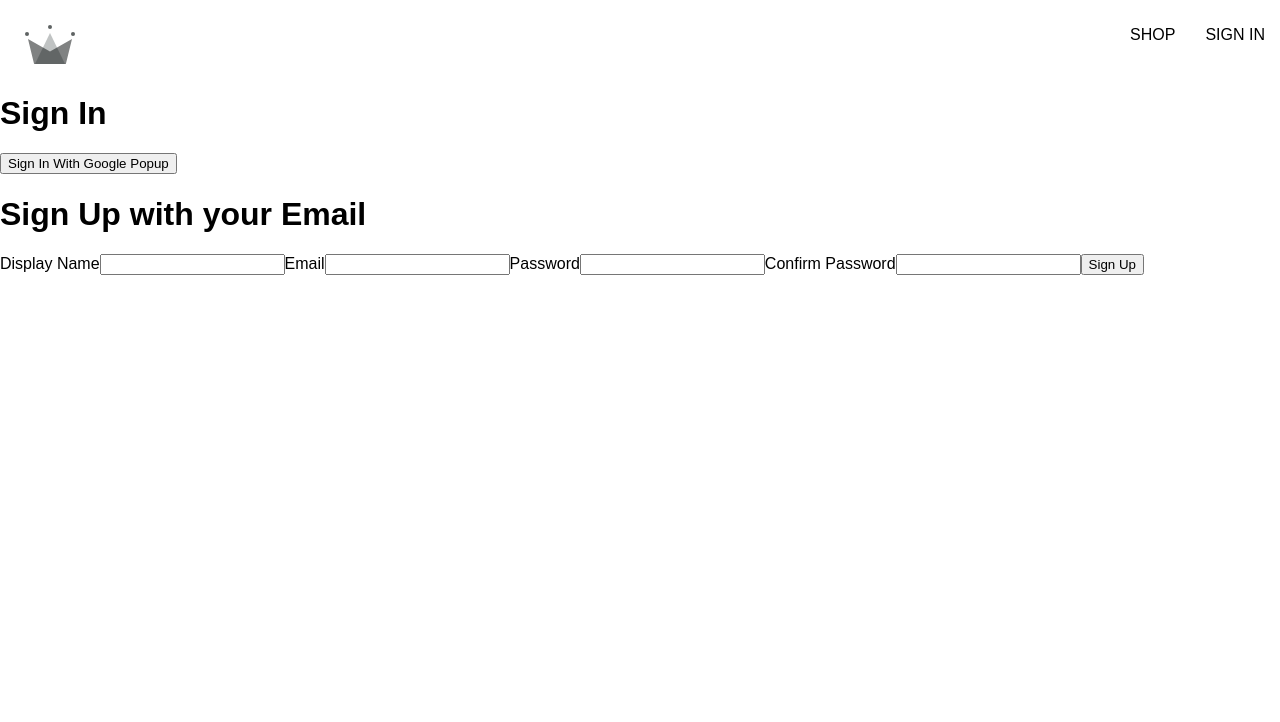
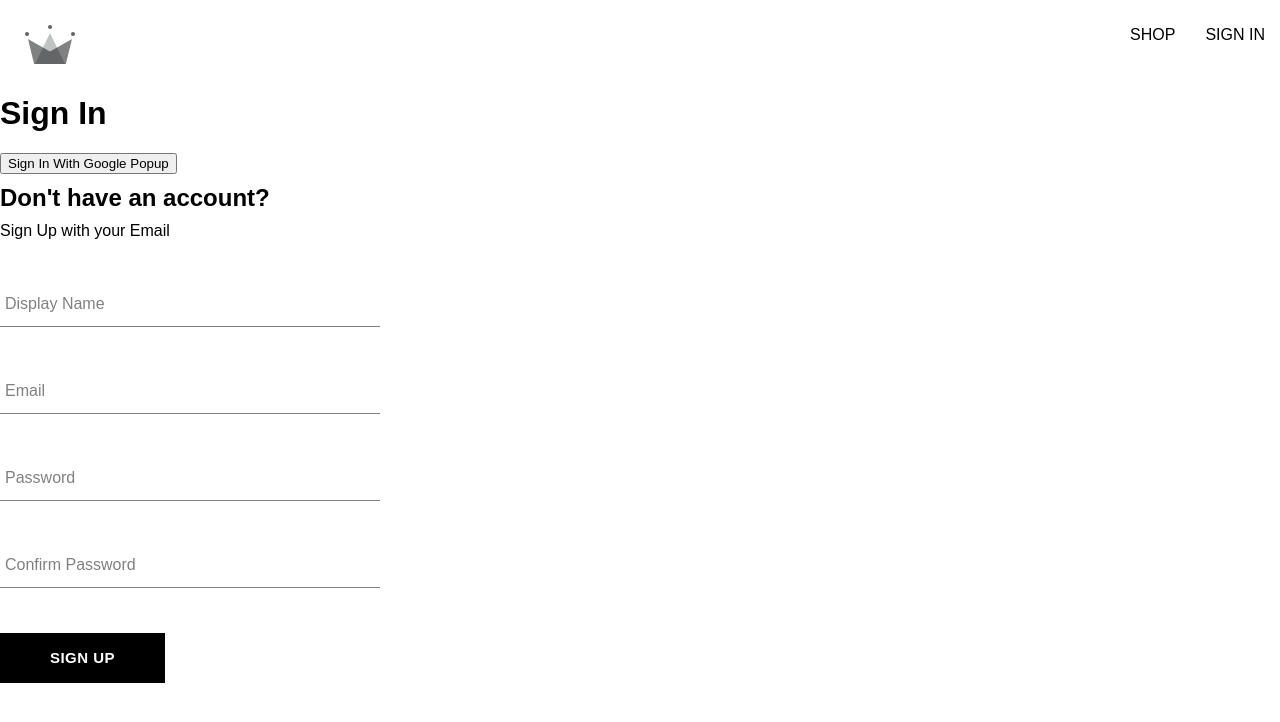
Before and after one commit to jakareya76/react-store, a React (Create React App) app: page /sign-in in a window 1280 px wide. Shown: the top 722 px of the page. Built offline with nearby package versions, Linux system fonts and the light colour scheme; a web font is replaced by a local one.

Commit message:
create from input component and button

```diff
--- /dev/null
+++ b/src/components/Button/Button.jsx
@@ -0,0 +1,19 @@
+import "./Button.styles.scss";
+
+const BUTTON_TYPES = {
+  google: "google-sign-in",
+  inverted: "inverted",
+};
+
+const Button = ({ children, buttonType, ...otherProps }) => {
+  return (
+    <button
+      className={`button-container ${BUTTON_TYPES[buttonType]}`}
+      {...otherProps}
+    >
+      {children}
+    </button>
+  );
+};
+
+export default Button;
--- /dev/null
+++ b/src/components/Button/Button.styles.scss
@@ -0,0 +1,46 @@
+.button-container {
+    min-width: 165px;
+    width: auto;
+    height: 50px;
+    letter-spacing: 0.5px;
+    line-height: 50px;
+    padding: 0 35px 0 35px;
+    font-size: 15px;
+    background-color: black;
+    color: white;
+    text-transform: uppercase;
+    font-family: sans-serif;
+    font-weight: bold;
+    border: none;
+    cursor: pointer;
+    display: flex;
+    justify-content: center;
+
+    &:hover {
+      background-color: white;
+      color: black;
+      border: 1px solid black;
+    }
+
+    &.google-sign-in {
+      background-color: #4285f4;
+      color: white;
+
+      &:hover {
+        background-color: #357ae8;
+        border: none;
+      }
+    }
+
+    &.inverted {
+      background-color: white;
+      color: black;
+      border: 1px solid black;
+
+      &:hover {
+        background-color: black;
+        color: white;
+        border: none;
+      }
+    }
+  }
--- /dev/null
+++ b/src/components/FormInput/FormInput.jsx
@@ -0,0 +1,20 @@
+import "./FormInput.styles.scss";
+
+const FormInput = ({ label, ...otherProps }) => {
+  return (
+    <div className="group">
+      <input {...otherProps} className="form-input" />
+      {label && (
+        <label
+          className={`${
+            otherProps.value.length ? "shrink" : ""
+          } form-input-label`}
+        >
+          {label}
+        </label>
+      )}
+    </div>
+  );
+};
+
+export default FormInput;
--- /dev/null
+++ b/src/components/FormInput/FormInput.styles.scss
@@ -0,0 +1,54 @@
+$sub-color: grey;
+$main-color: black;
+
+@mixin shrinkLabel {
+  top: -14px;
+  font-size: 12px;
+  color: $main-color;
+}
+
+.group {
+  position: relative;
+  margin: 45px 0;
+
+  .form-input {
+    background: none;
+    background-color: white;
+    color: $sub-color;
+    font-size: 18px;
+    padding: 10px 10px 10px 5px;
+    display: block;
+    width: 100%;
+    border: none;
+    border-radius: 0;
+    border-bottom: 1px solid $sub-color;
+    margin: 25px 0;
+
+    &:focus {
+      outline: none;
+    }
+
+    &:focus ~ .form-input-label {
+      @include shrinkLabel();
+    }
+  }
+
+  input[type='password'] {
+    letter-spacing: 0.3em;
+  }
+
+  .form-input-label {
+    color: $sub-color;
+    font-size: 16px;
+    font-weight: normal;
+    position: absolute;
+    pointer-events: none;
+    left: 5px;
+    top: 10px;
+    transition: 300ms ease all;
+
+    &.shrink {
+      @include shrinkLabel();
+    }
+  }
+}
--- a/src/components/SignUp/SignUp.jsx
+++ b/src/components/SignUp/SignUp.jsx
@@ -3,6 +3,11 @@
   createAuthUserWithEmailAndPassword,
   createUserDocumentFromAuth,
 } from "../../utils/firebase/firebase.utils";
+
+import FormInput from "../FormInput/FormInput";
+import Button from "../Button/Button";
+
+import "./SignUp.styles.scss";
 
 const SignUp = () => {
   const [formFields, setFormFields] = useState({
@@ -49,11 +54,12 @@
   };
 
   return (
-    <div>
-      <h1>Sign Up with your Email</h1>
+    <div className="sign-up-container">
+      <h2>Don't have an account?</h2>
+      <span>Sign Up with your Email</span>
       <form onSubmit={handleSubmit}>
-        <label htmlFor="displayName">Display Name</label>
-        <input
+        <FormInput
+          label="Display Name"
           type="text"
           name="displayName"
           onChange={handleChange}
@@ -61,8 +67,8 @@
           required
         />
 
-        <label htmlFor="email">Email</label>
-        <input
+        <FormInput
+          label="Email"
           type="email"
           name="email"
           onChange={handleChange}
@@ -70,8 +76,8 @@
           required
         />
 
-        <label htmlFor="password">Password</label>
-        <input
+        <FormInput
+          label="Password"
           type="password"
           name="password"
           onChange={handleChange}
@@ -79,15 +85,15 @@
           required
         />
 
-        <label htmlFor="confirmPassword">Confirm Password</label>
-        <input
+        <FormInput
+          label="Confirm Password"
           type="password"
           name="confirmPassword"
           onChange={handleChange}
           value={confirmPassword}
           required
         />
-        <button type="submit">Sign Up</button>
+        <Button type="submit">Sign Up</Button>
       </form>
     </div>
   );
--- /dev/null
+++ b/src/components/SignUp/SignUp.styles.scss
@@ -0,0 +1,9 @@
+.sign-up-container{
+    display: flex;
+    flex-direction: column;
+    width: 380px;
+
+    h2{
+        margin: 10px 0;
+    }
+}
```
